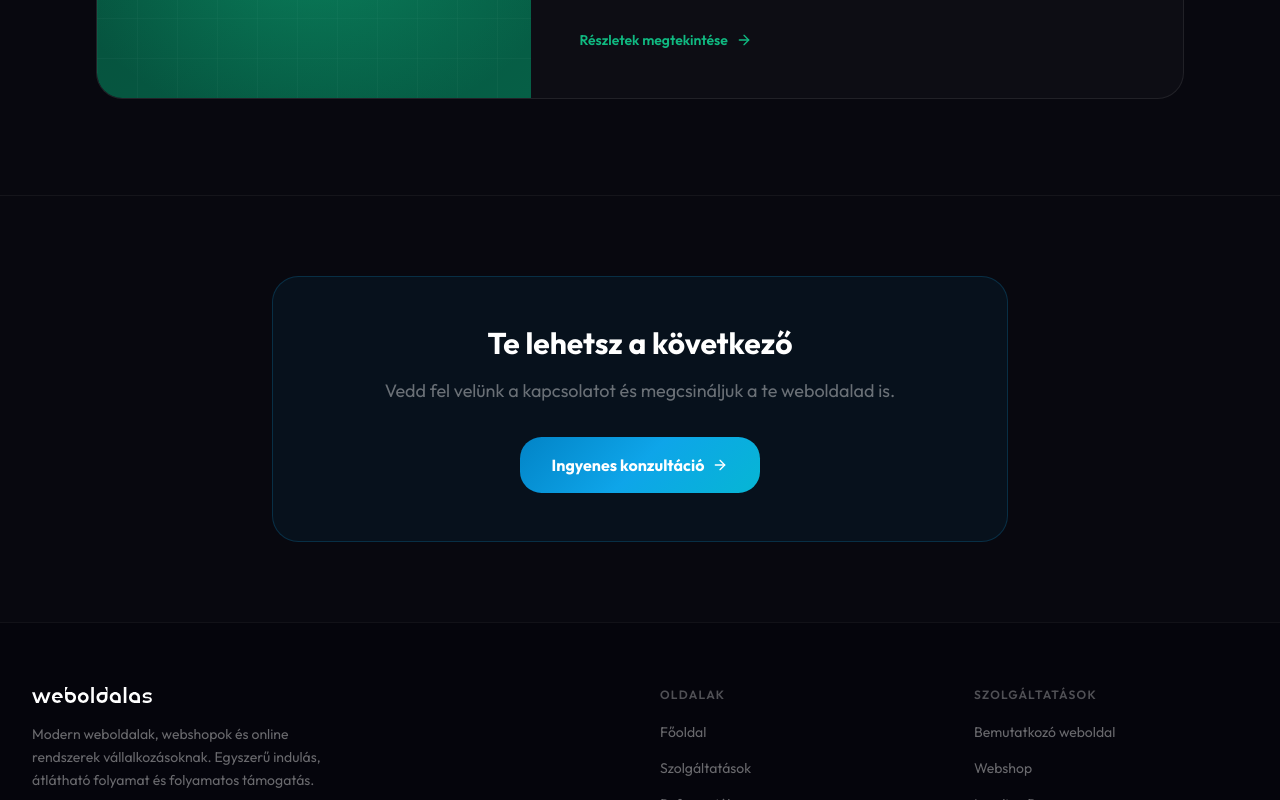
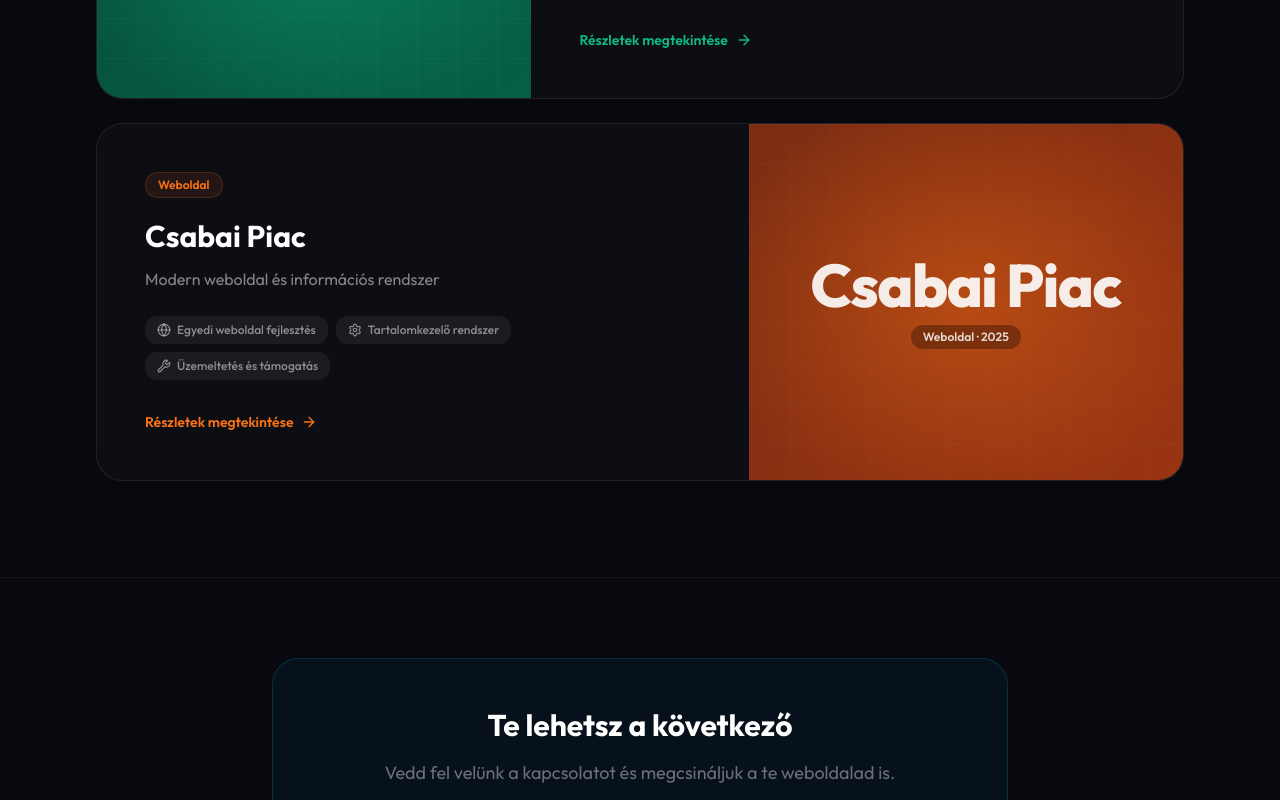
Before and after one commit to weboldalas/weboldalas, a Next.js app: page /referenciak in a window 1280 px wide. Shown: the part 1480-2280 px from the top of the page. Built offline with nearby package versions, Linux system fonts and the light colour scheme.

Commit message:
Add Csabai Piac reference page
New orange-themed reference with 12-feature grid and outcome block.
Auto-included in generateStaticParams via REFERENCES array.

Co-Authored-By: Claude Sonnet 4.6 <noreply@anthropic.com>

```diff
--- a/src/app/(public)/referenciak/references.ts
+++ b/src/app/(public)/referenciak/references.ts
@@ -4,6 +4,7 @@ import {
   Clock, Banknote, SlidersHorizontal, FileText, Calculator,
   Layers, ShoppingBag, Zap, Package,
   Map, PartyPopper, Landmark, BedDouble, Store, Images, Mail, Shield, Settings,
+  Newspaper, Users, Tag, Info,
 } from 'lucide-react'
 import type { LucideIcon } from 'lucide-react'
 
@@ -274,4 +275,88 @@ export const REFERENCES: Reference[] = [
     outcome:
       'A Visit Kígyós weboldala egy modern turisztikai információs felületté vált, amely átlátható módon mutatja be a település értékeit, programjait és szolgáltatásait, miközben egyszerűbbé teszi a látogatók tájékozódását.',
   },
+  {
+    slug: 'csabai-piac',
+    name: 'Csabai Piac',
+    tagline: 'Modern weboldal és információs rendszer',
+    category: 'Weboldal',
+    year: '2025',
+    accentColor: '#f97316',
+    gradient: 'linear-gradient(135deg, #ea580c, #f97316, #fb923c)',
+    gradientFrom: '#7c2d12',
+    gradientTo: '#9a3412',
+    description:
+      'A Csabai Piac számára egy modern, könnyen kezelhető weboldalt fejlesztettünk, amely egyszerre szolgálja a látogatók gyors tájékoztatását és az üzemeltetők egyszerű tartalomkezelését.',
+    challenge:
+      'A weboldal a modern megjelenést egy könnyen kezelhető adminisztrációs rendszerrel ötvözi, így az üzemeltetők külön fejlesztő segítsége nélkül is frissíthetik a tartalmakat.',
+    services: [
+      { icon: Globe,    label: 'Egyedi weboldal fejlesztés' },
+      { icon: Settings, label: 'Tartalomkezelő rendszer' },
+      { icon: Wrench,   label: 'Üzemeltetés és támogatás' },
+    ],
+    features: [
+      {
+        icon: Globe,
+        title: 'Egyedi webdesign',
+        description: 'A piac arculatához igazított, teljesen egyedi megjelenés — nem sablon alapú megoldás.',
+      },
+      {
+        icon: Newspaper,
+        title: 'Hírek és közlemények',
+        description: 'Egyszerűen kezelhető hírrendszer aktuális információk és közlemények megjelenítésére.',
+      },
+      {
+        icon: Calendar,
+        title: 'Programok és rendezvények',
+        description: 'A piac eseményeinek és rendezvényeinek kezelése és megjelenítése, dátum szerint rendezve.',
+      },
+      {
+        icon: Users,
+        title: 'Árusi adatlapok',
+        description: 'Az árusok részletes bemutatása elérhetőségekkel, termékekkel és képekkel.',
+      },
+      {
+        icon: Tag,
+        title: 'Kategóriák és keresés',
+        description: 'Gyors böngészés és keresés az árusok és termékek között kategóriák alapján.',
+      },
+      {
+        icon: Info,
+        title: 'Nyitvatartás és információk',
+        description: 'Mindig naprakész nyitvatartási adatok és látogatói információk egy helyen.',
+      },
+      {
+        icon: Images,
+        title: 'Galéria',
+        description: 'Látványos képgaléria a piac életéről, hangulatáról és rendezvényeiről.',
+      },
+      {
+        icon: Mail,
+        title: 'Kapcsolati űrlap',
+        description: 'Egyszerű, spam-védett kapcsolatfelvételi lehetőség a látogatók számára.',
+      },
+      {
+        icon: Settings,
+        title: 'Adminisztrációs felület',
+        description: 'A tartalmak egyszerű kezelése és frissítése külön fejlesztő bevonása nélkül.',
+      },
+      {
+        icon: Smartphone,
+        title: 'Reszponzív kialakítás',
+        description: 'Mobilon, tableten és számítógépen egyaránt tökéletes felhasználói élmény.',
+      },
+      {
+        icon: Search,
+        title: 'SEO-optimalizált felépítés',
+        description: 'Keresőbarát technikai háttér és metaadatok a jobb online láthatóság érdekében.',
+      },
+      {
+        icon: Zap,
+        title: 'Gyors és biztonságos működés',
+        description: 'Optimalizált teljesítmény, stabil rendszer és folyamatos biztonsági frissítések.',
+      },
+    ],
+    outcome:
+      'A Csabai Piac új weboldala gyorsabbá és átláthatóbbá tette a látogatók tájékozódását, miközben az adminisztráció számára is jelentősen egyszerűbbé vált a tartalmak kezelése és frissítése.',
+  },
 ]
```
